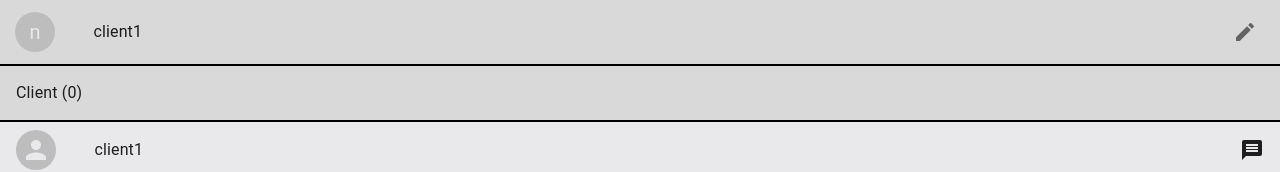
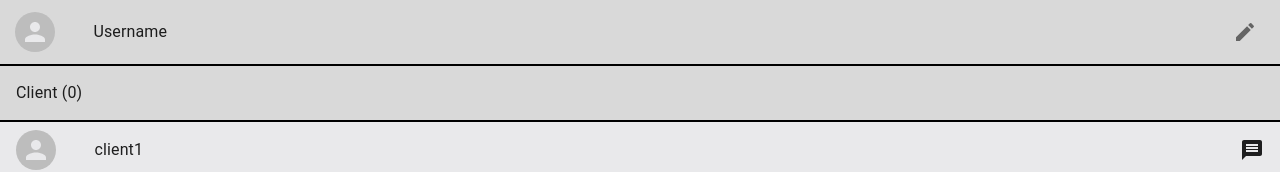
Before and after one commit to Palm394/chat-application-client, a Next.js app: page / in a window 1280 px wide. Shown: the top 172 px of the page. Built offline with nearby package versions, Linux system fonts and the light colour scheme.

Commit message:
Cancel to use layout abstract with index navbar

```diff
--- a/src/component/NavBar/NavBar.tsx
+++ b/src/component/NavBar/NavBar.tsx
@@ -1,13 +1,17 @@
-import { Box, IconButton, TextField, Typography } from "@mui/material"
+import { AppBar, Avatar, Box, IconButton, TextField, Toolbar, Typography } from "@mui/material";
+import { useState } from "react";
 
 import CheckIcon from '@mui/icons-material/Check';
 import CloseIcon from '@mui/icons-material/Close';
 import EditIcon from '@mui/icons-material/Edit';
 
-import NavBarLayout from "./NavBarLayout";
-import { useState } from "react";
+type props = {
+    avatar?: string,
+    displayComponent: JSX.Element,
+    children?: JSX.Element
+}
 
-export default function NavBar() {
+export default function NavBarIndex({ ...props }: props) {
     const [isEditMode, setIsEditMode] = useState<boolean>(false)
     const [newName, setNewName] = useState<string>("")
     function openEditMode(): void {
@@ -16,18 +20,26 @@ export default function NavBar() {
     function closeEditMode(): void {
         setIsEditMode(false)
     }
-
     return (
-        <NavBarLayout avatar="n"
-            displayComponent={
-                isEditMode ?
+        <AppBar
+            position="sticky"
+            sx={{
+                borderBottom: "2px solid #000000"
+            }}
+        >
+            <Toolbar>
+                <Avatar sx={{ marginRight: "3vw" }}>{props.avatar}</Avatar>
+                <Box sx={{ flexGrow: 1 }}>
+                    {isEditMode ?
                         <TextField
+                            onChange={e => setNewName(e.target.value)}
                             helperText={`${newName.length}/20`}
-                        onChange={(e) => setNewName(e.target.value)}
+                            autoFocus
                         />
                         :
-                    <Typography>{"client1"}</Typography>
-            }>
+                        <Typography> Username</Typography>
+                    }
+                </Box>
                 {isEditMode ?
                     <Box>
                         <IconButton onClick={closeEditMode}><CloseIcon /></IconButton>
@@ -38,6 +50,7 @@ export default function NavBar() {
                         <EditIcon />
                     </IconButton>
                 }
-        </NavBarLayout>
+            </Toolbar>
+        </AppBar>
     )
 }
```
Lines whose indentation alone changed are shown as unchanged.
